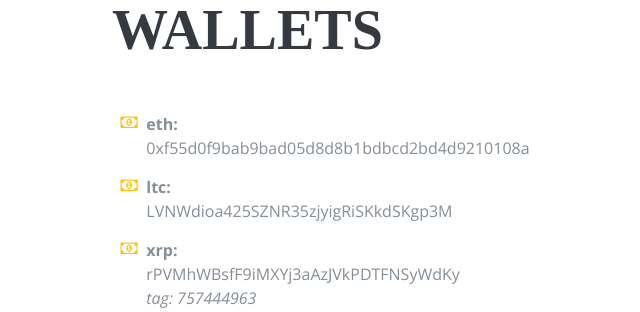
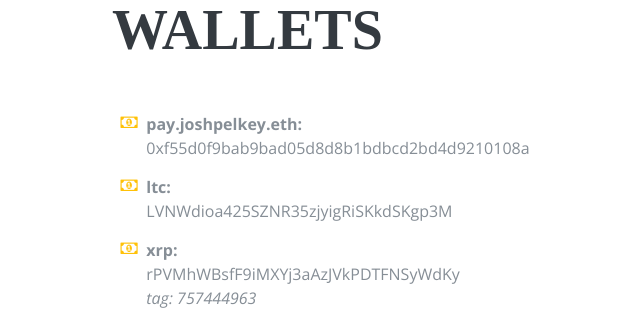
Before and after one commit to joshpelkey/joshpelkey.com, a Django app: page / in a window 1280 px wide. Shown: the part 5170-5482 px from the top of the page, without its empty margins (208-848 px from the left). Run offline with Django 3.2, Linux system fonts and the light colour scheme; some libraries are stand-ins or nearby versions; some web fonts are replaced.

Commit message:
update eth wallet

```diff
--- a/templates/welcome.html
+++ b/templates/welcome.html
@@ -422,7 +422,7 @@
           <ul class="fa-ul mb-0">
             <li>
               <i class="fa-li fa fa-money text-warning"></i>
-                <div class="wallet-id">eth: </div>
+                <div class="wallet-id">pay.joshpelkey.eth: </div>
                 <div class="wallet-address">0xf55d0f9bab9bad05d8d8b1bdbcd2bd4d9210108a</div>
             </li>
             <li>
```
